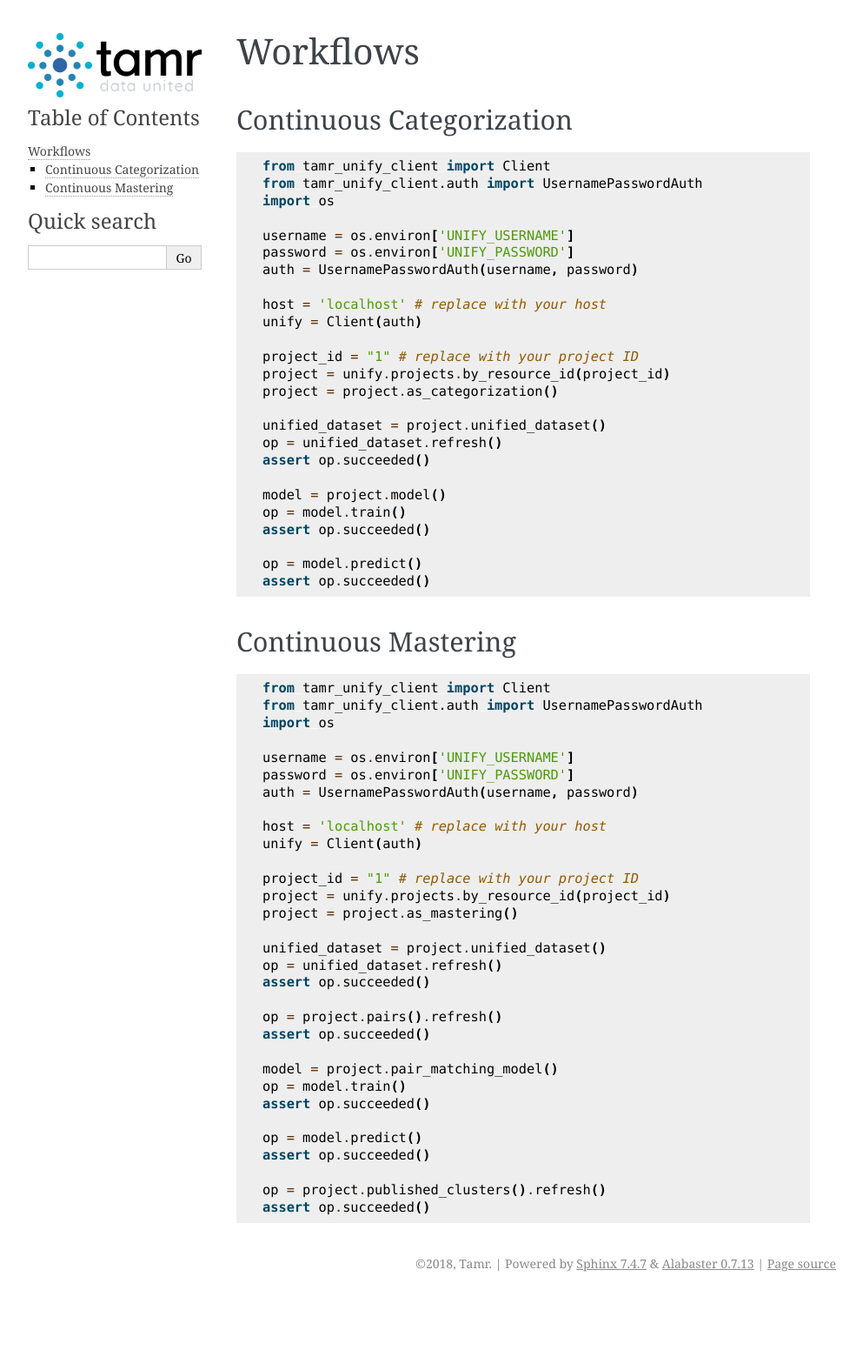
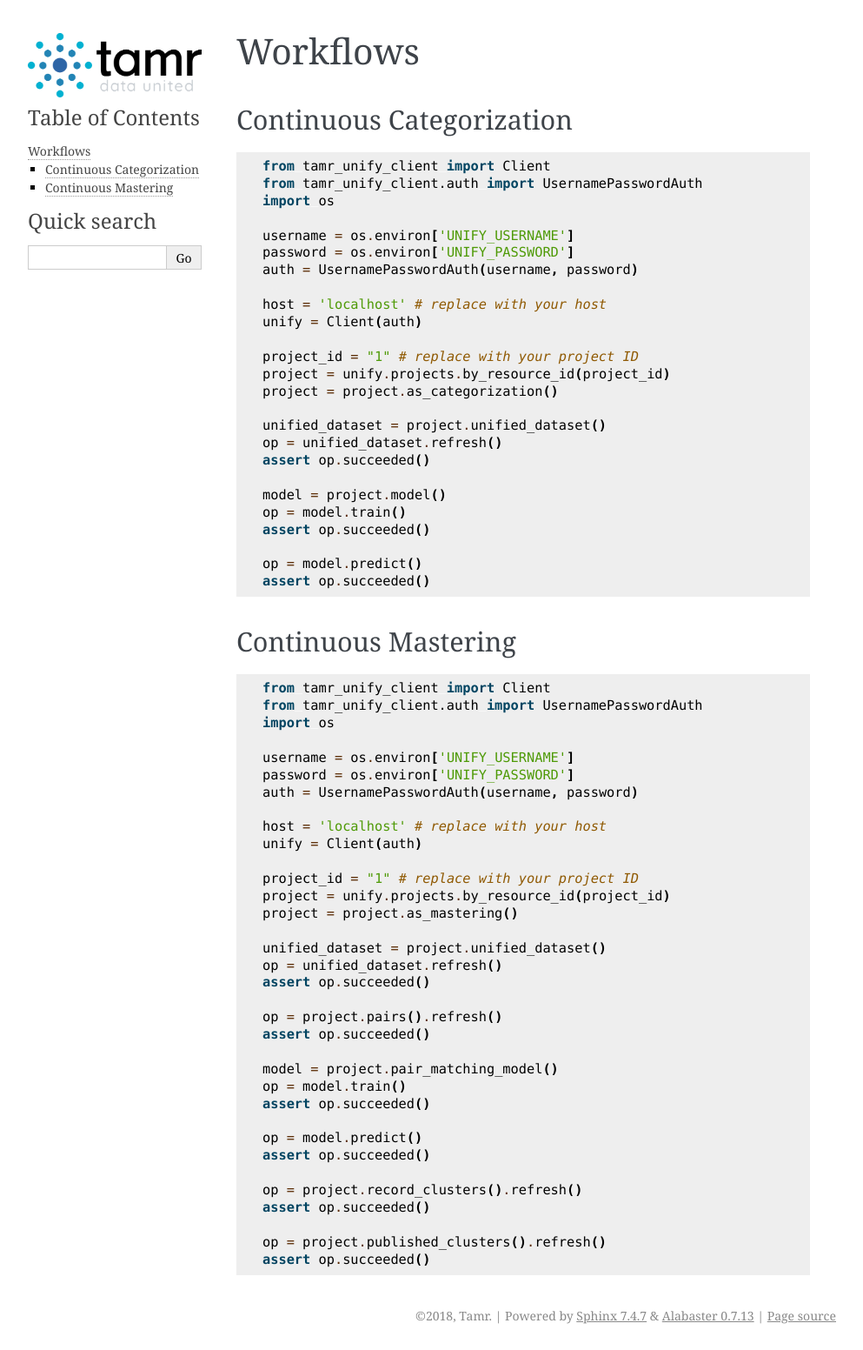
Before and after one commit to Datatamer/tamr-client, a Sphinx documentation site: the page built from docs/user-guide/workflows.rst, in a window 1280 px wide. Shown: the whole page at 87% size, without its empty margins (148-1141 px from the left). Built offline with Sphinx 7.4.7, drawn with Linux system fonts in a browser that asks for light colours; before the commit the page ends 1492 px from its top, so only the background shows below that.

Commit message:
updated docs to reflect correct mastering workflow

```diff
--- a/docs/user-guide/workflows.rst
+++ b/docs/user-guide/workflows.rst
@@ -66,5 +66,8 @@
   op = model.predict()
   assert op.succeeded()
 
+  op = project.record_clusters().refresh()
+  assert op.succeeded()
+
   op = project.published_clusters().refresh()
   assert op.succeeded()
```
